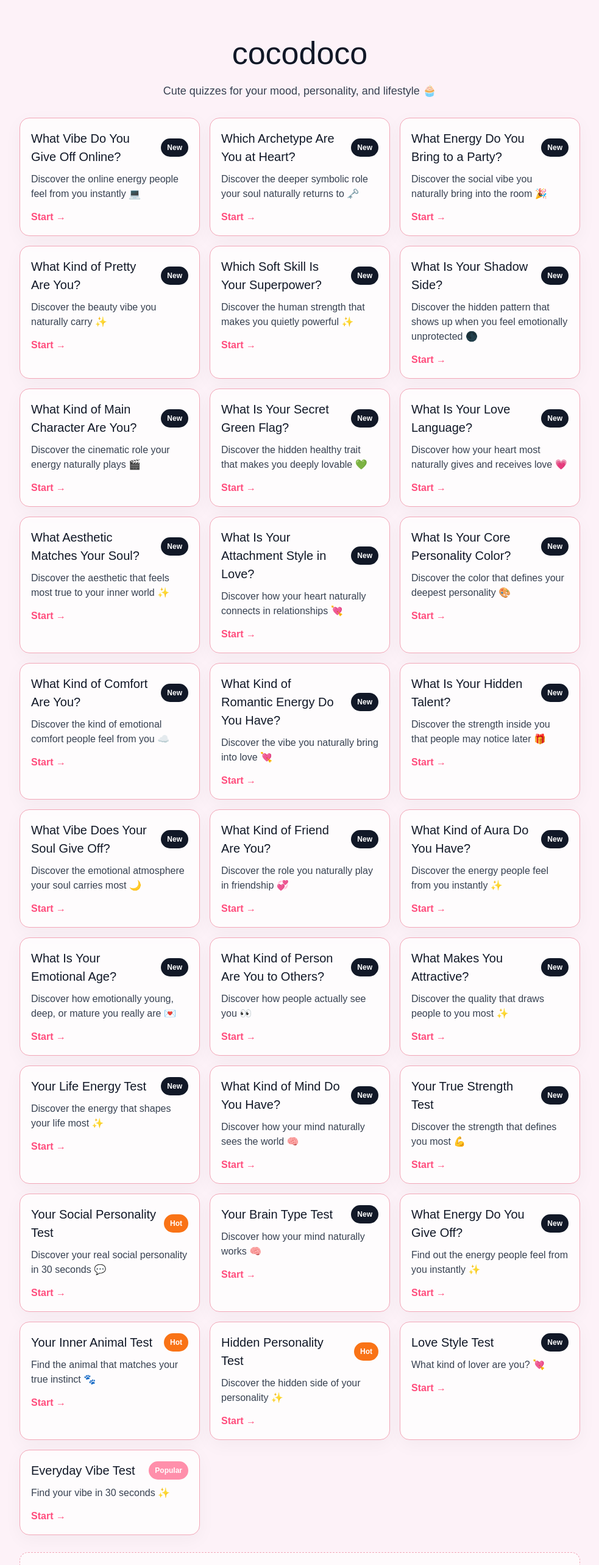
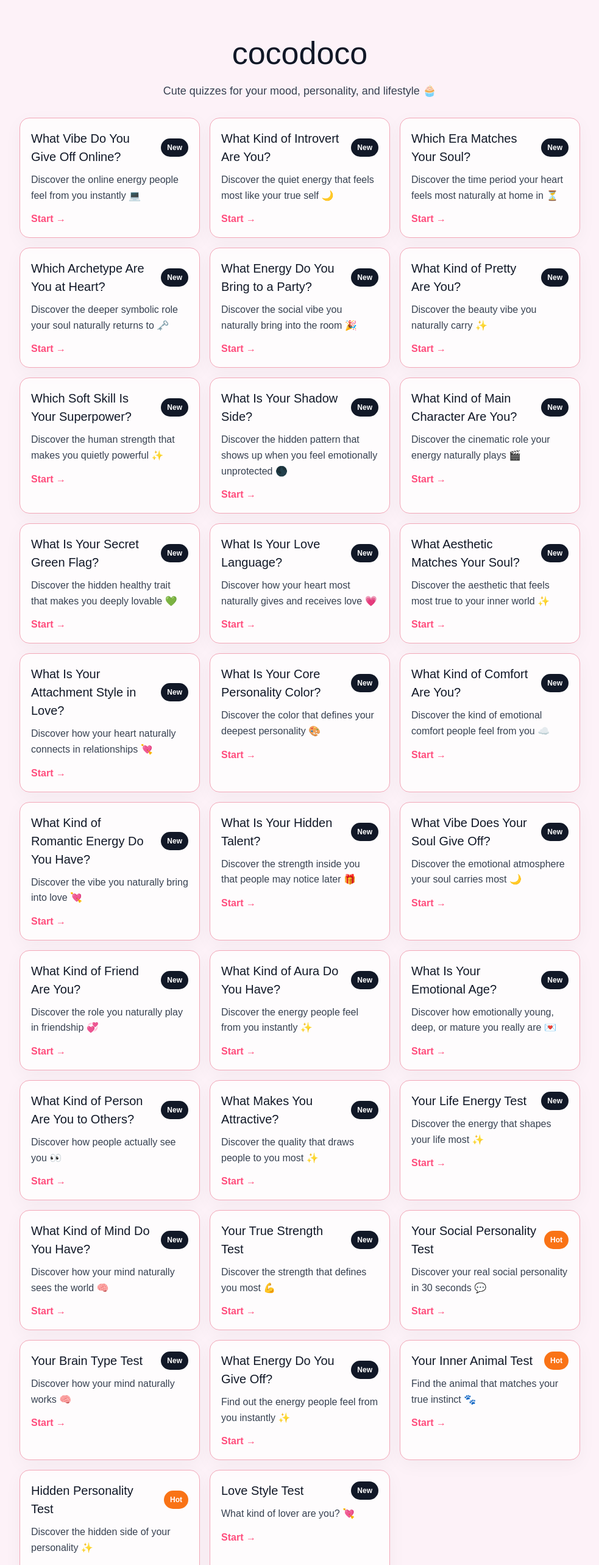
Before and after one commit to cocodoco-dev/cocodoco, a Next.js app: page / in a window 1280 px wide. Shown: the top 2566 px of the page at 61% size, without its empty margins (148-1131 px from the left). Built offline with nearby package versions, Linux system fonts and the light colour scheme.

Commit message:
Update home page with 32 quizzes

```diff
--- a/app/page.tsx
+++ b/app/page.tsx
@@ -4,6 +4,18 @@ export default function Home() {
       title: "What Vibe Do You Give Off Online?",
       desc: "Discover the online energy people feel from you instantly 💻",
       href: "/quiz/online-vibe",
+      badge: "New",
+    },
+    {
+      title: "What Kind of Introvert Are You?",
+      desc: "Discover the quiet energy that feels most like your true self 🌙",
+      href: "/quiz/introvert-type",
+      badge: "New",
+    },
+    {
+      title: "Which Era Matches Your Soul?",
+      desc: "Discover the time period your heart feels most naturally at home in ⏳",
+      href: "/quiz/era-matches-your-soul",
       badge: "New",
     },
     {
@@ -180,12 +192,6 @@ export default function Home() {
       href: "/quiz/love-style",
       badge: "New",
     },
-    {
-      title: "Everyday Vibe Test",
-      desc: "Find your vibe in 30 seconds ✨",
-      href: "/quiz/everyday-vibe",
-      badge: "Popular",
-    },
   ];
 
   return (
@@ -266,13 +272,16 @@ export default function Home() {
                       : "#111827",
                   color: "white",
                   fontWeight: 700,
+                  flexShrink: 0,
                 }}
               >
                 {q.badge}
               </span>
             </div>
 
-            <p style={{ margin: 0, color: "#374151" }}>{q.desc}</p>
+            <p style={{ margin: 0, color: "#374151", lineHeight: 1.6 }}>
+              {q.desc}
+            </p>
 
             <div style={{ marginTop: "14px", fontWeight: 700, color: "#ff4d7d" }}>
               Start →
```
